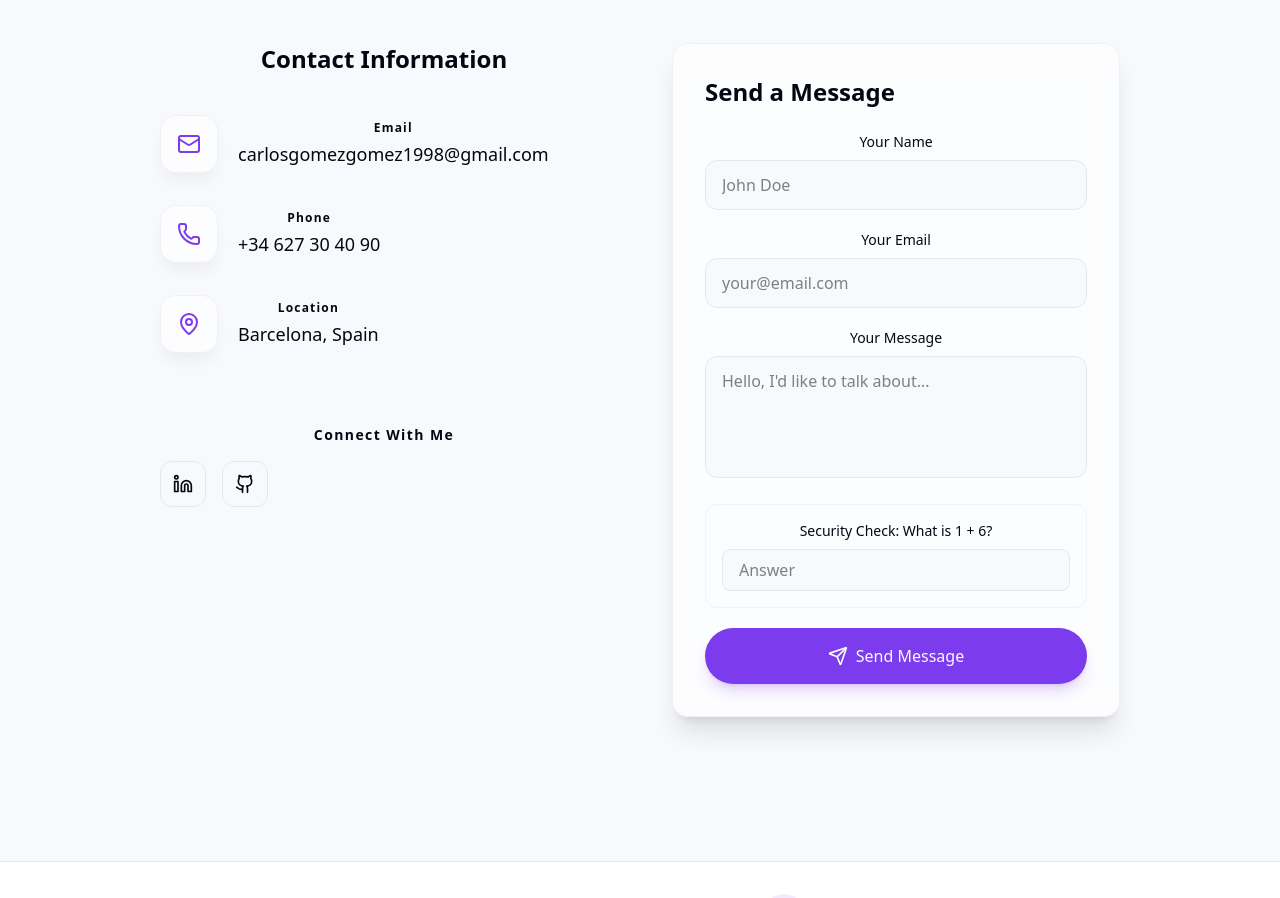
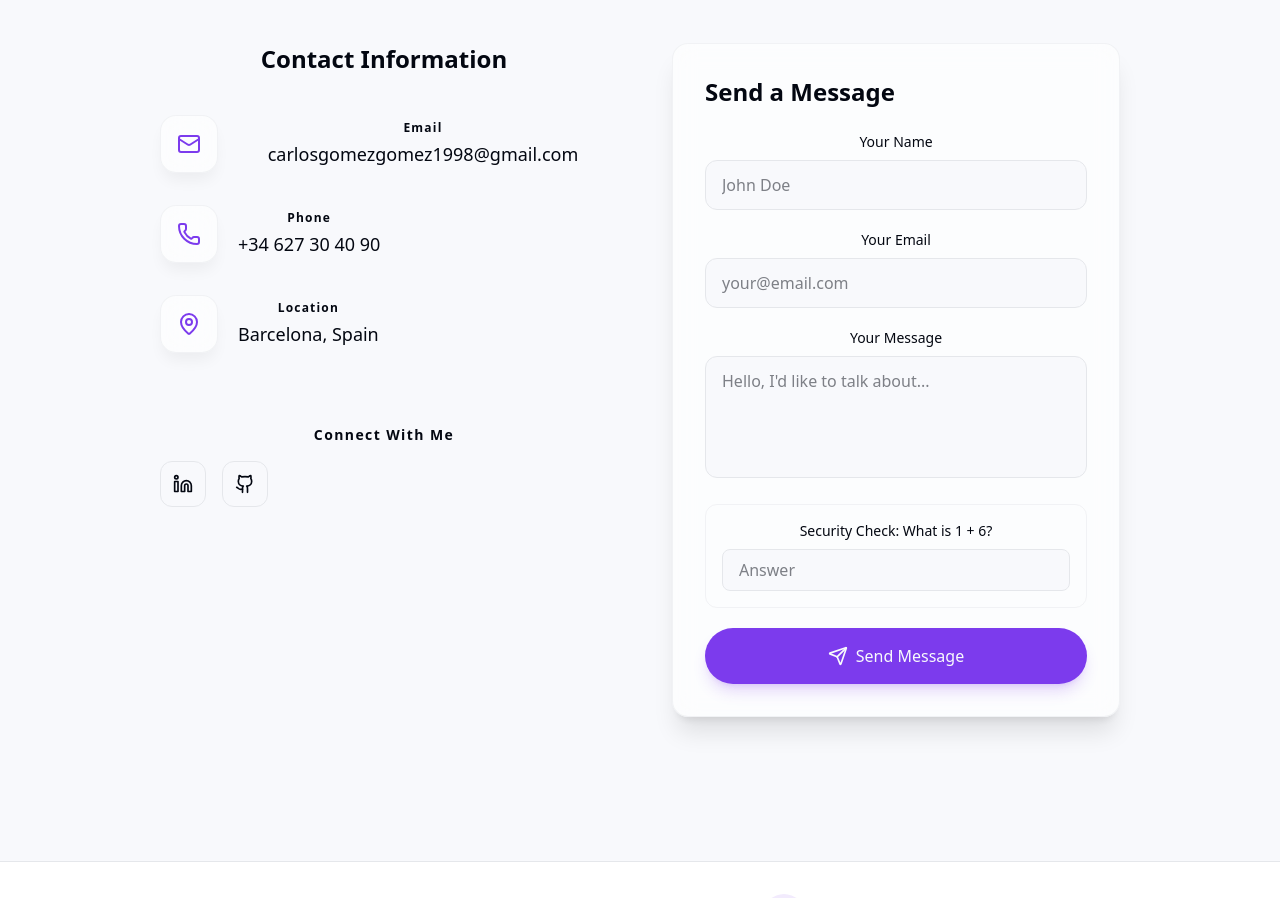
Before and after one commit to CarlosGomezGomez98/portfolio-react-tailwind, a React (Vite) app in the folder frontend/: page / in a window 1280 px wide. Shown: the part 4060-4958 px from the top of the page. Built offline with nearby package versions, Linux system fonts and the light colour scheme.

Commit message:
fix contact section

```diff
--- a/frontend/src/components/ContactSection.jsx
+++ b/frontend/src/components/ContactSection.jsx
@@ -126,9 +126,9 @@ export const ContactSection = () => {
                                 <div className="p-4 rounded-2xl gradient-border transition-colors">
                                     <Mail className="text-primary w-6 h-6" />
                                 </div>
-                                <div>
-                                    <p className="text-xs font-bold overflow-x-auto whitespace-nowrap  tracking-widest text-muted-foreground mb-1">Email</p>
-                                    <a href="mailto:carlosgomezgomez1998@gmail.com" className="text-lg font-medium hover:text-primary transition-colors">
+                                <div className="min-w-0 flex-1">
+                                    <p className="text-xs font-bold tracking-widest text-muted-foreground mb-1">Email</p>
+                                    <a href="mailto:carlosgomezgomez1998@gmail.com" className="text-lg font-medium hover:text-primary transition-colors break-all block">
                                         carlosgomezgomez1998@gmail.com
                                     </a>
                                 </div>
```
